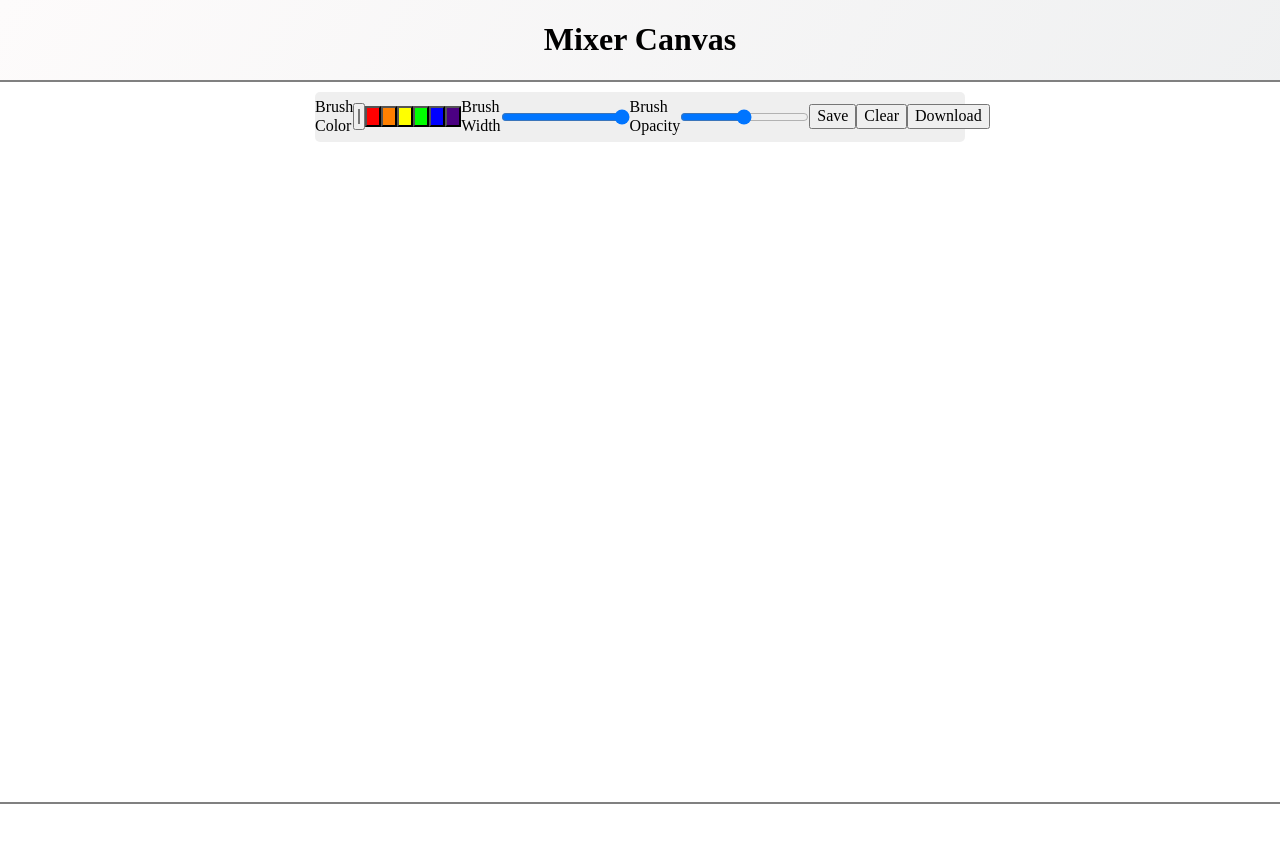
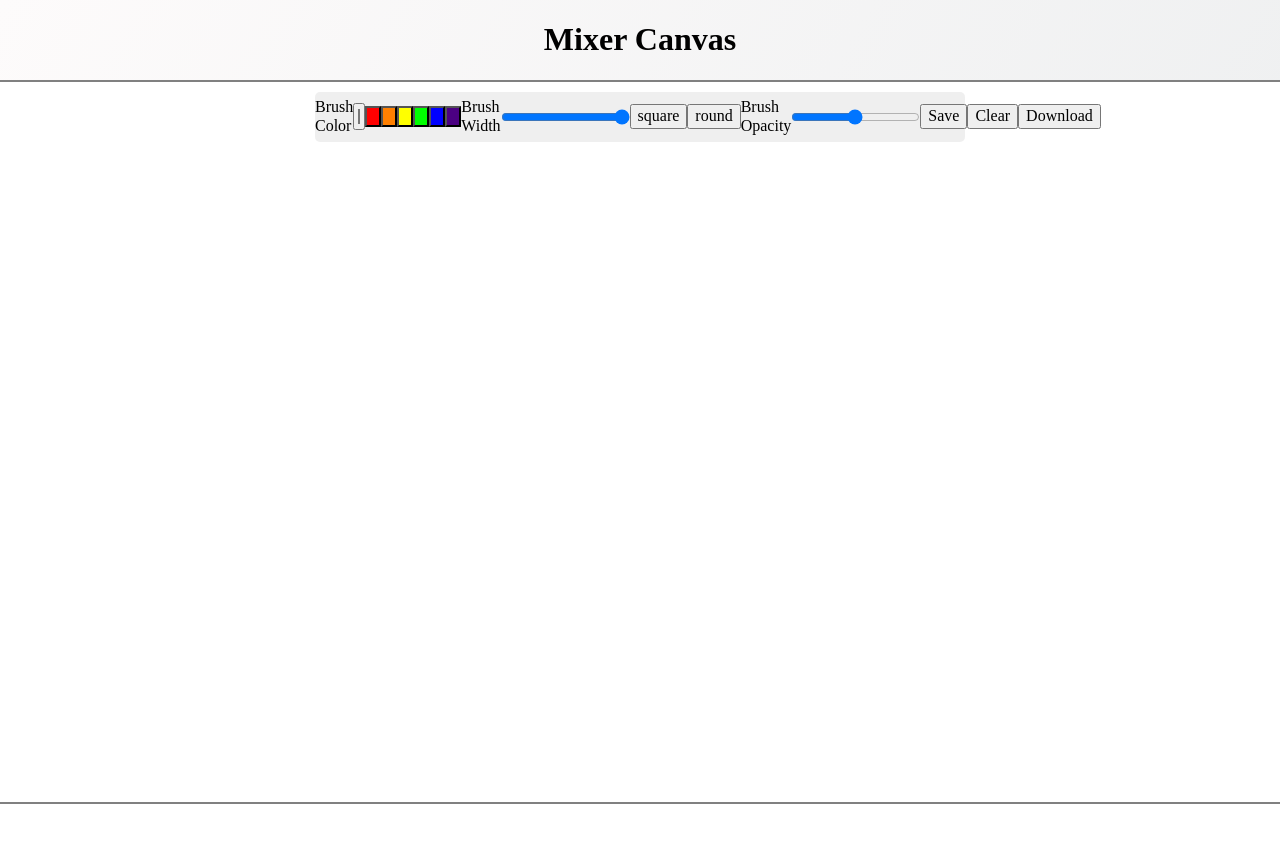
Before and after one commit to Gatewayss/mixer, a React (Create React App) app in the folder client/: page /canvas in a window 1280 px wide. Shown: the top 842 px of the page. Built offline with nearby package versions, Linux system fonts and the light colour scheme.

Commit message:
Add round or square brush options

```diff
--- a/client/src/pages/Canvas/Canvas.js
+++ b/client/src/pages/Canvas/Canvas.js
@@ -8,6 +8,7 @@ function Canvas() {
   const ctxRef = useRef(null);
   const [isDrawing, setIsDrawing] = useState(false);
   const [lineWidth, setLineWidth] = useState(5);
+  const [brushShape, setBrushShape] = useState('round');
   const [lineColor, setLineColor] = useState("black");
   const [isAutoSaving, setIsAutoSaving] = useState(false);
   const [lineOpacity, setLineOpacity] = useState(0.1);
@@ -33,6 +34,20 @@ function Canvas() {
   }, [lineColor, lineWidth, lineOpacity]);
 
   const startDrawing = (e) => {
+    if (brushShape === 'square') {
+      const ctx = ctxRef.current;
+      ctx.fillRect(
+        e.nativeEvent.offsetX - lineWidth / 2,
+        e.nativeEvent.offsetY - lineWidth / 2,
+        lineWidth,
+        lineWidth
+      );
+    } else if (brushShape === 'round') {
+      const ctx = ctxRef.current;
+      ctx.beginPath();
+      ctx.moveTo(e.nativeEvent.offsetX, e.nativeEvent.offsetY);
+    }
+
     const ctx = ctxRef.current;
     ctx.beginPath();
     ctx.moveTo(e.nativeEvent.offsetX, e.nativeEvent.offsetY);
@@ -41,6 +56,10 @@ function Canvas() {
   };
 
   const endDrawing = () => {
+    if (brushShape === 'round') {
+      const ctx = ctxRef.current;
+      ctx.closePath();
+    }
     const ctx = ctxRef.current;
     ctx.closePath();
     setIsDrawing(false);
@@ -54,6 +73,7 @@ function Canvas() {
     const ctx = ctxRef.current;
     const x = e.nativeEvent.offsetX;
     const y = e.nativeEvent.offsetY;
+    ctx.lineCap = brushShape === 'square' ? 'square' : 'round';
 
     ctx.lineTo(x, y);
     ctx.stroke();
@@ -107,7 +127,9 @@ function Canvas() {
           setLineWidth={setLineWidth}
           deleteCanvasImage={deleteCanvasImage}
           canvasRef={canvasRef}
-		  setLineOpacity={setLineOpacity}
+          brushShape={brushShape}
+          setBrushShape={setBrushShape}
+		      setLineOpacity={setLineOpacity}
           saveCanvasImage={saveCanvasImage}
         />
 
--- a/client/src/pages/Canvas/Menu.js
+++ b/client/src/pages/Canvas/Menu.js
@@ -1,4 +1,4 @@
-const Menu = ({ setLineColor, setLineWidth, setLineOpacity, canvasRef, saveCanvasImage, deleteCanvasImage }) => {
+const Menu = ({ setLineColor, setLineWidth, setLineOpacity, canvasRef, saveCanvasImage, deleteCanvasImage, setBrushShape }) => {
 
 	const openDialog = () => {
 		const dialog = document.getElementById("download-modal");
@@ -91,6 +91,17 @@ const Menu = ({ setLineColor, setLineWidth, setLineOpacity, canvasRef, saveCanva
 					setLineWidth(e.target.value);
 				}}
 			/>
+			<button
+				onClick={() => {
+					setBrushShape('square');
+				}}
+			>square</button>
+			<button
+				onClick={() => {
+					setBrushShape('round');
+				}}
+			>round</button>
+
 			<label>Brush Opacity</label>
 			<input
 				type="range"
--- a/package.json
+++ b/package.json
@@ -17,6 +17,7 @@
     "concurrently": "^7.0.0"
   },
   "dependencies": {
-    "nodemon": "^2.0.15"
+    "nodemon": "^2.0.15",
+    "react-canvas-draw": "^1.2.1"
   }
 }
```
Also changed, not shown: 1 other file (tests, documents, lock files or other folders).
